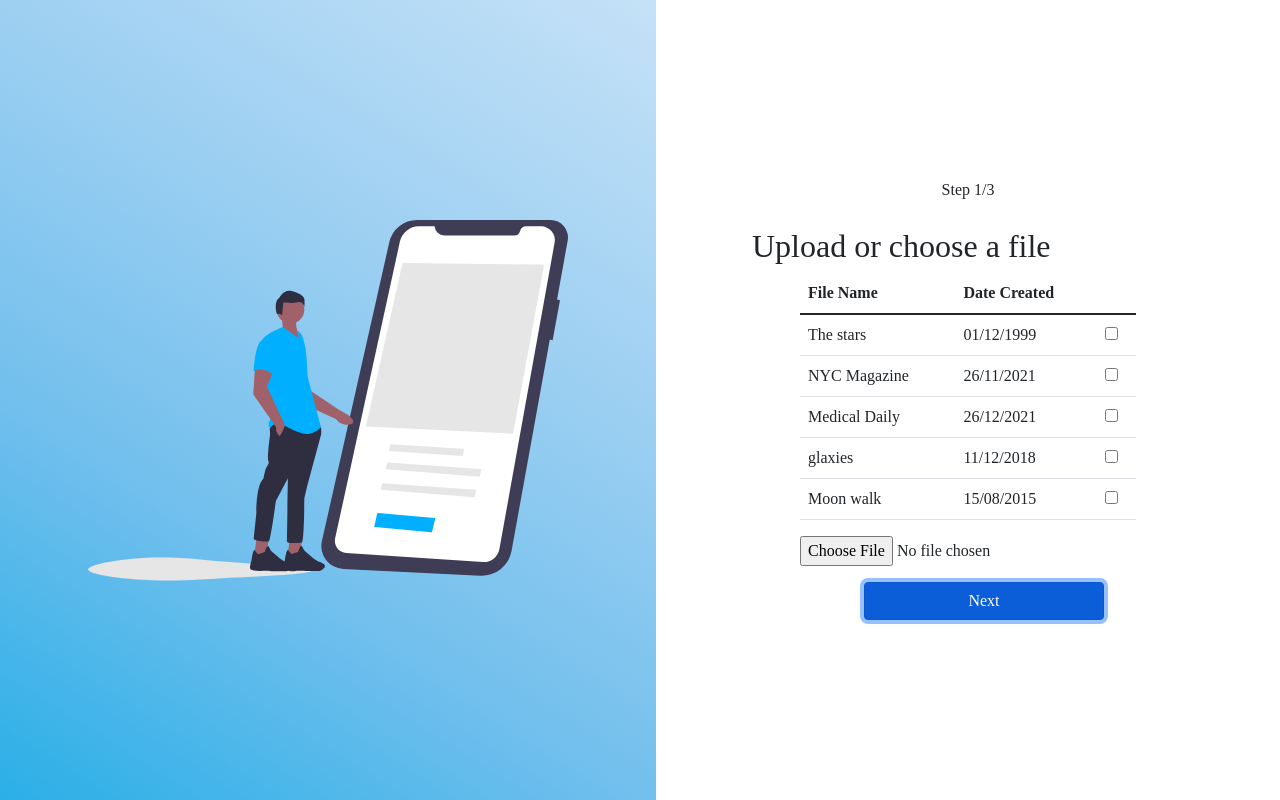
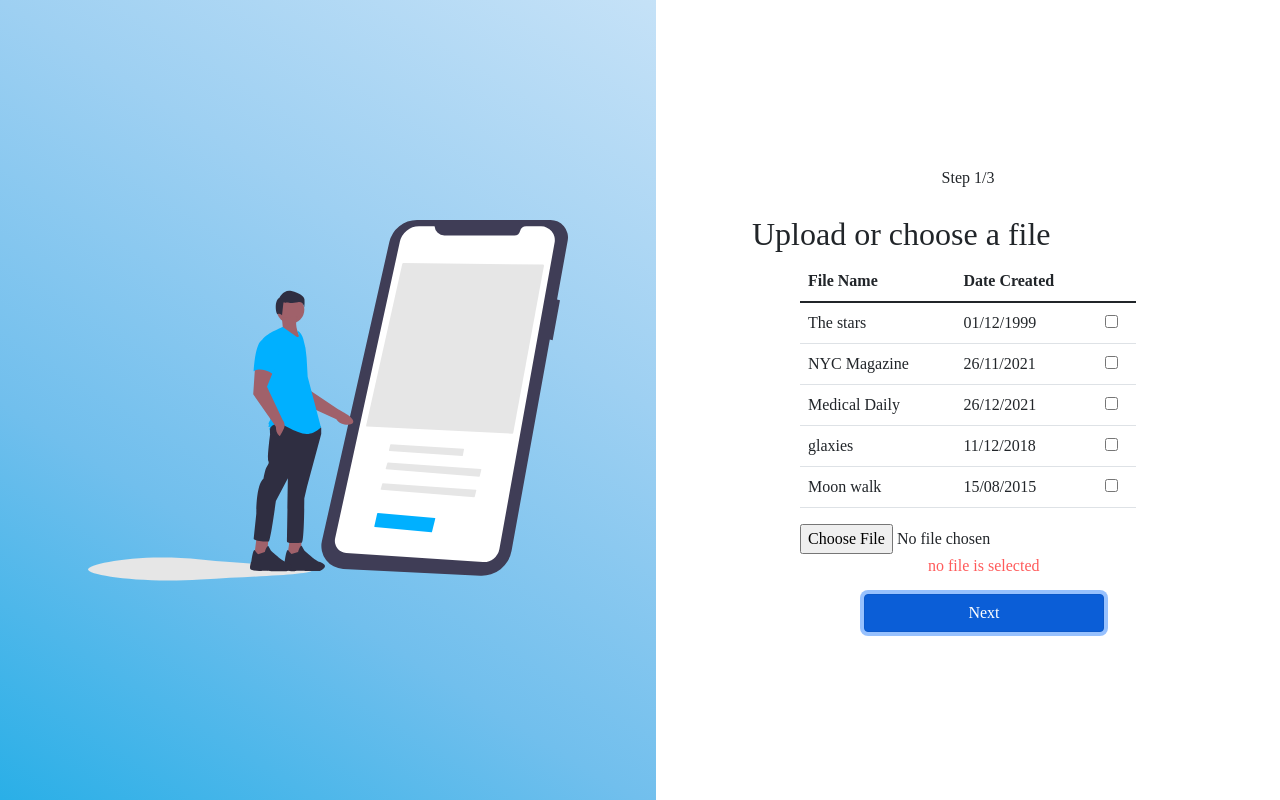
Before and after one commit to ParamveerChattha/userFileManagement, a React (Create React App) app: page / in a window 1280 px wide. Both pictures are taken after a click on the button "Next". Built offline with nearby package versions, Linux system fonts and the light colour scheme.

Commit message:
added error message when no file is selected

```diff
--- a/src/pages/LibraryFiles.js
+++ b/src/pages/LibraryFiles.js
@@ -8,6 +8,7 @@ const FilesInDisplay = ({ step, setStep, setFiles }) => {
   const [libraryFiles, setLibraryFiles] = useState([]);
   const [, setError] = useState("");
   const [filesSelected, setFilesSelected] = useState([]);
+  const [showError, setShowError] = useState(false);
 
   useEffect(() => {
     axios
@@ -24,6 +25,7 @@ const FilesInDisplay = ({ step, setStep, setFiles }) => {
     event.preventDefault();
     setFiles(filesSelected);
     filesSelected.length > 0 && setStep(step + 1);
+    filesSelected.length === 0 && setShowError(true);
   }
 
   return (
@@ -35,6 +37,7 @@ const FilesInDisplay = ({ step, setStep, setFiles }) => {
         filesSelected={filesSelected}
         showUpload={true}
       />
+      {showError && <span className={styles.Error}>no file is selected</span>}
       <div style={{ display: "inline-flex", alignContent: "end" }}>
         <Button
           type="submit"
--- a/src/pages/_library-files.module.scss
+++ b/src/pages/_library-files.module.scss
@@ -1,3 +1,4 @@
+@import "../styles/variables";
 .NextButton {
   text-align: center;
   margin-left: 7rem;
@@ -5,3 +6,8 @@
   margin-top: 1em;
   margin-right: 5em;
 }
+span {
+  color: $danger;
+  font-size: 1em;
+  margin-left: 11rem;
+}
```
